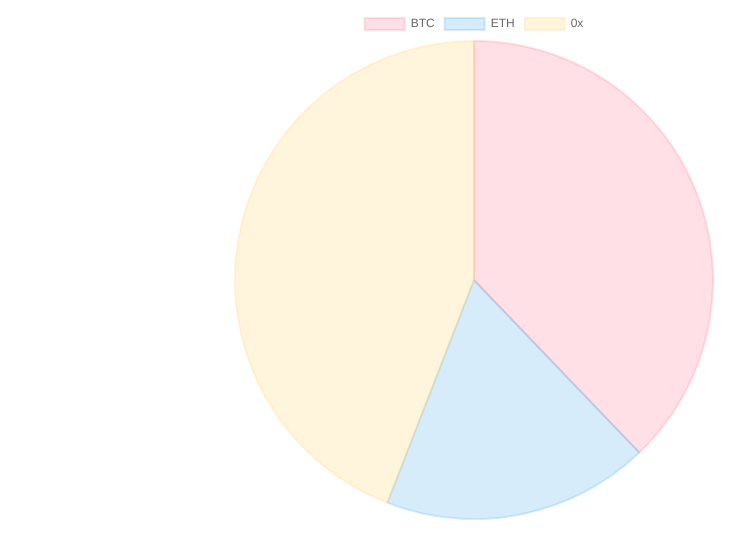
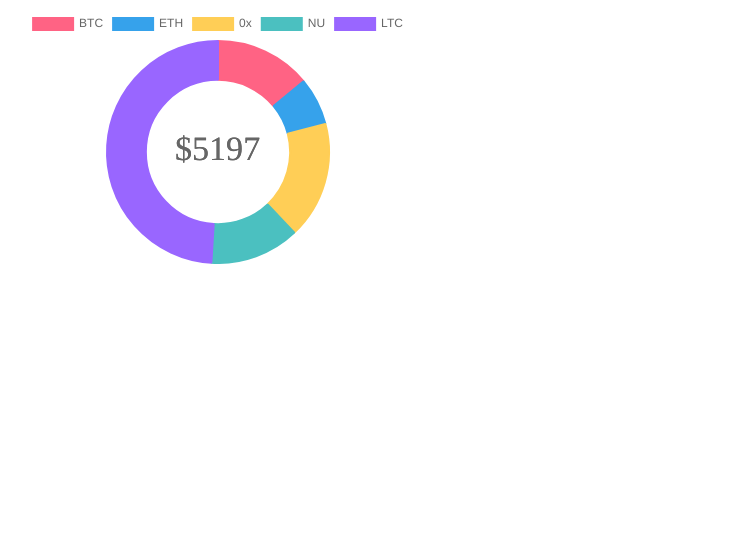
Before and after one commit to unko-chan/cryptofolio, a React (Create React App) app: page / in a window 1280 px wide. Shown: the top 558 px of the page, without its empty margins (46-791 px from the left). Built offline with nearby package versions, Linux system fonts and the light colour scheme.

Commit message:
add html canvas to display text, modify chart colors, and add crypto data

```diff
--- a/src/App.js
+++ b/src/App.js
@@ -1,10 +1,10 @@
 import './App.scss';
-import Pie from "./charts/piechart";
+import Doughnut from "./charts/doughnut";
 
 function App() {
   return (
     <div class="chart-container">
-      <Pie />
+      <Doughnut />
     </div>
   );
 }
--- a/src/App.scss
+++ b/src/App.scss
@@ -1,28 +1,5 @@
-.App {
-  text-align: center;
+.chart-container {
+  height: 20vh;
+  width: 40vw;
+  margin: 0;
 }
-
-.App-header {
-  background-color: #282c34;
-  min-height: 100vh;
-  display: flex;
-  flex-direction: column;
-  align-items: center;
-  justify-content: center;
-  font-size: calc(10px + 2vmin);
-  color: white;
-}
-
-@keyframes App-logo-spin {
-  from {
-    transform: rotate(0deg);
-  }
-  to {
-    transform: rotate(360deg);
-  }
-}
-
-.chart-container {
-  height: 40vh;
-  width: 80vw;
-}
--- /dev/null
+++ b/src/charts/doughnut.js
@@ -0,0 +1,57 @@
+import { Doughnut, Chart } from 'react-chartjs-2';
+import accounts from '../data/accounts.json';
+import conversions from '../data/conversions.json';
+import colors from '../data/colors.json';
+import { getBalances, getCurrencies, getConvertedOwnings, getTotalOwnings, getOwningRatios, currencyColors } from '../helpers/pieChartHelper';
+
+export default function tokenPieChart() {
+  const balances = getBalances(accounts);
+  const currencies = getCurrencies(balances);
+  const convertedOwnings = getConvertedOwnings(balances, conversions);
+  const totalOwnings = getTotalOwnings(convertedOwnings);
+  const ratios = getOwningRatios(convertedOwnings, totalOwnings);
+  const filteredColors = currencyColors(colors);
+
+  // format text inside a donut using canvas
+  // https://stackoverflow.com/questions/42759306/add-text-inside-doughnut-chart-from-chart-js-2-in-react
+  const originalDoughnutDraw = Chart.controllers.doughnut.prototype.draw;
+  Chart.helpers.extend(Chart.controllers.doughnut.prototype, {
+    draw: function() {
+      originalDoughnutDraw.apply(this, arguments);
+
+      const chart = this.chart;
+      const ctx = chart.ctx;
+      const width = chart.width;
+      const height = chart.height;
+
+      const fontSize = (height / 120).toFixed(2);
+      ctx.font = fontSize + "em Times";
+      ctx.textBaseline = "hanging";
+
+      const text = chart.config.data.text,
+          textX = Math.round((width - ctx.measureText(text).width) / 2),
+          textY = height / 2;
+
+      ctx.fillText(text, textX, textY);
+    }
+  });
+
+  const data = {
+    labels: currencies,
+    datasets: [
+      {
+        label: 'owning percentage',
+        data: ratios,
+        backgroundColor: filteredColors,
+        borderColor: filteredColors
+      }
+    ],
+    text: "$" + Math.round(totalOwnings)
+  };
+
+  const options = {
+    cutoutPercentage: 65
+  }
+
+  return <Doughnut data={data} options={options}/>
+}
--- a/src/charts/piechart.js
+++ /dev/null
@@ -1,28 +0,0 @@
-import { Pie } from 'react-chartjs-2';
-import accounts from '../data/accounts.json';
-import conversions from '../data/conversions.json';
-import colors from '../data/colors.json';
-import { getBalances, getCurrencies, getConvertedOwnings, getTotalOwnings, getOwningRatios, currencyColors } from '../helpers/pieChartHelper';
-
-export default function tokenPieChart() {
-  const balances = getBalances(accounts);
-  const currencies = getCurrencies(balances);
-  const convertedOwnings = getConvertedOwnings(balances, conversions);
-  const totalOwnings = getTotalOwnings(convertedOwnings);
-  const ratios = getOwningRatios(convertedOwnings, totalOwnings);
-  const filteredColors = currencyColors(colors);
-
-  const data = {
-    labels: currencies,
-    datasets: [
-      {
-        label: 'owning percentage',
-        data: ratios,
-        backgroundColor: filteredColors,
-        borderColor: filteredColors
-      }
-    ]
-  };
-
-  return <Pie data={data} />
-}
--- a/src/data/accounts.json
+++ b/src/data/accounts.json
@@ -60,5 +60,37 @@
     "resource": "account",
     "resource_path": "/v2/accounts/58542935-67b5-56e1-a3f9-42686e07fa40",
     "ready": true
+  },
+  {
+    "id": "58542935-67b5-56e1-a3f9-42686e07fa40",
+    "name": "My Vault",
+    "primary": false,
+    "type": "vault",
+    "currency": "NU",
+    "balance": {
+      "amount": "805.35000023",
+      "currency": "NU"
+    },
+    "created_at": "2015-01-31T20:49:02Z",
+    "updated_at": "2015-01-31T20:49:02Z",
+    "resource": "account",
+    "resource_path": "/v2/accounts/58542935-67b5-56e1-a3f9-42686e07fa40",
+    "ready": true
+  },
+  {
+    "id": "58542935-67b5-56e1-a3f9-42686e07fa40",
+    "name": "My Vault",
+    "primary": false,
+    "type": "vault",
+    "currency": "LTC",
+    "balance": {
+      "amount": "9.34350023",
+      "currency": "LTC"
+    },
+    "created_at": "2015-01-31T20:49:02Z",
+    "updated_at": "2015-01-31T20:49:02Z",
+    "resource": "account",
+    "resource_path": "/v2/accounts/58542935-67b5-56e1-a3f9-42686e07fa40",
+    "ready": true
   }
 ]
--- a/src/data/colors.json
+++ b/src/data/colors.json
@@ -1,21 +1,21 @@
 [
   {
-    "rgb": "(255, 99, 132, 0.2)"
+    "rgb": "(255, 99, 132)"
   },
   {
-    "rgb": "(54, 162, 235, 0.2)"
+    "rgb": "(54, 162, 235)"
   },
   {
-    "rgb": "(255, 206, 86, 0.2)"
+    "rgb": "(255, 206, 86)"
   },
   {
-    "rgb": "(75, 192, 192, 0.2)"
+    "rgb": "(75, 192, 192)"
   },
   {
-    "rgb": "(153, 102, 255, 0.2)"
+    "rgb": "(153, 102, 255)"
   },
   {
-    "rgb": "(255, 159, 64, 0.2)"
+    "rgb": "(255, 159, 64)"
   },
   {
       "hex": "#EFDECD",
--- a/src/data/conversions.json
+++ b/src/data/conversions.json
@@ -1,5 +1,7 @@
 {
   "BTC": 75825.02,
   "ETH": 2367.82,
-  "0x": 1.74
+  "0x": 1.74,
+  "NU": 0.86,
+  "LTC": 270.83
 }
--- a/src/helpers/pieChartHelper.js
+++ b/src/helpers/pieChartHelper.js
@@ -127,7 +127,7 @@ const getTotalOwnings = function(ownings) {
 }
 
 const getOwningRatios = function(ownings, totalOwnings) {
-  return ownings.map(owning => owning / totalOwnings);
+  return ownings.map(owning => (owning / totalOwnings).toPrecision(2));
 };
 
 // const rand = () => Math.floor(Math.random() * 255);
```
